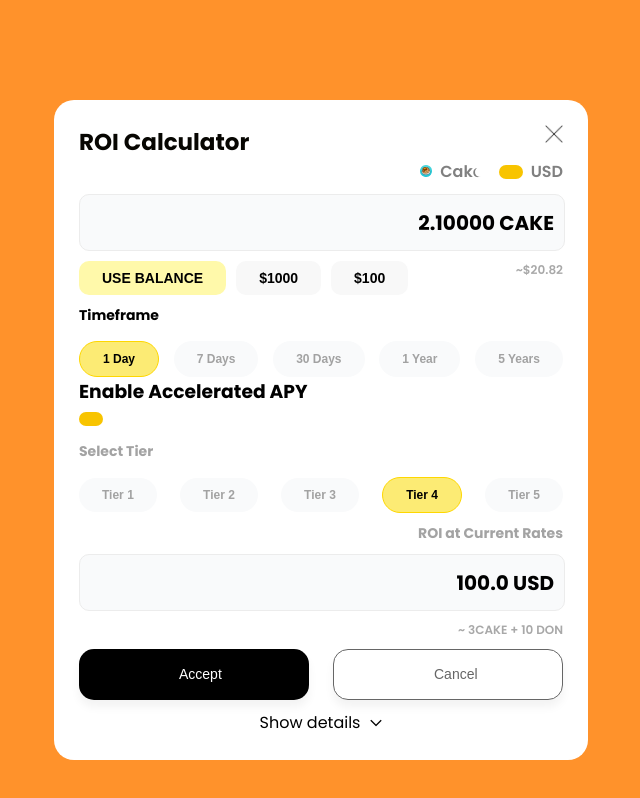
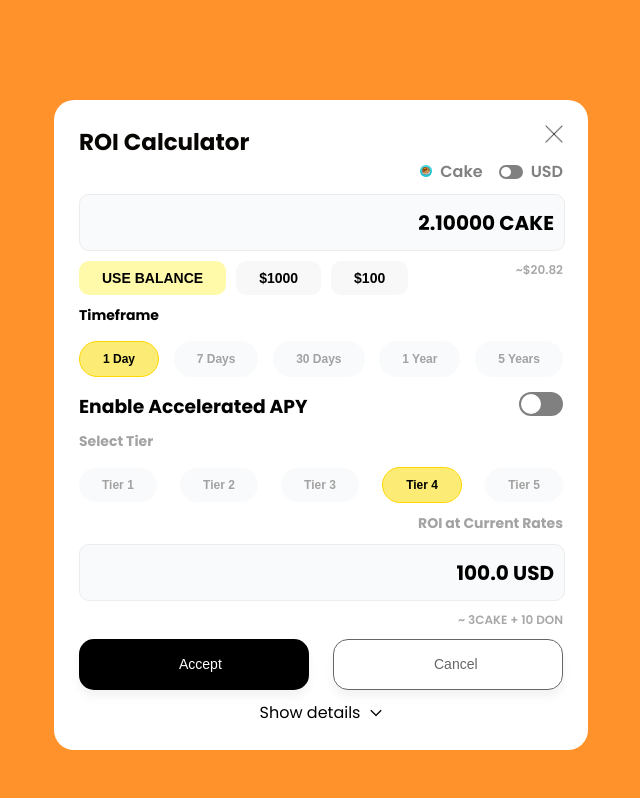
Before and after one commit to kunal-gulati-dev/roi_calc, a React (Create React App) app: page / in a window 1280 px wide. Shown: the whole page, without its empty margins (319-959 px from the left). Built offline with nearby package versions, Linux system fonts and the light colour scheme.

Commit message:
completed the design

```diff
--- a/src/components/Roi.js
+++ b/src/components/Roi.js
@@ -40,10 +40,8 @@
           </div>
           <div className="currency">
             <div className="currency-switch">
-              <label class="switch">
-                <input type="checkbox" />
-                <span class="slider round"></span>
-              </label>
+              <input type="checkbox" id="currency-switch" className='currency-input' />
+              <label for="currency-switch" className='currency-label'></label>
             </div>
             <p>USD</p>
           </div>
@@ -83,10 +81,8 @@
         <div className="section section-accelerate">
           <h3>Enable Accelerated APY</h3>
           <div className="accelerate-switch">
-            <label class="switch">
-              <input type="checkbox" />
-              <span class="slider round"></span>
-            </label>
+            <input type="checkbox" id="switch" />
+            <label for="switch"></label>
           </div>
         </div>
 
--- a/src/index.css
+++ b/src/index.css
@@ -94,63 +94,51 @@
   column-gap: 0.5rem;
 }
 
-.switch {
-  position: relative;
-  display: inline-block;
+.currency-switch {
+  display: flex;
+  justify-content: flex-start;
+}
+
+.currency-input{
+  height: 0;
+  width: 0;
+  visibility: hidden;
+}
+
+.currency-label {
+  cursor: pointer;
+  text-indent: -9999px;
   width: 24px;
   height: 14px;
-}
-.switch input {
-  opacity: 0;
-  width: 0;
-  height: 0;
+  background: grey;
+  display: block;
+  border-radius: 100px;
+  position: relative;
 }
 
-.slider {
+.currency-label:after {
+  content: '';
   position: absolute;
-  cursor: pointer;
-  top: 6px;
-  left: 0;
-  right: 0;
-  bottom: -6px;
-  background-color: #F8C400;
-  -webkit-transition: .4s;
-  transition: .4s;
+  top: 2px;
+  left: 2px;
+  width: 10px;
+  height: 10px;
+  background: #fff;
+  border-radius: 90px;
+  transition: 0.3s;
 }
 
-.slider:before {
-  position: absolute;
-  content: "";
-  height: 10px;
-  width: 10px;
-  left: -24px;
-  bottom: 2px;
-  background-color: white;
-  -webkit-transition: .4s;
-  transition: .4s;
+.currency-input:checked + .currency-label {
+  background: #F8C400;
 }
 
-
-input:checked + .slider {
-  background-color: #F8C400;
+.currency-input:checked + .currency-label:after {
+  left: calc(100% - 3px);
+  transform: translateX(-100%);
 }
 
-input:focus + .slider {
-  box-shadow: 0 0 1px #F8C400;
-}
-
-input:checked + .slider:before {
-  -webkit-transform: translateX(26px);
-  -ms-transform: translateX(26px);
-  transform: translateX(26px);
-}
-
-.slider.round {
-  border-radius: 34px;
-}
-
-.slider.round:before {
-  border-radius: 50%;
+.currency-label:active:after {
+  width: 10px;
 }
 
 .second-section .currency p {
@@ -388,3 +376,58 @@
 
   color: #A3A3A3;
 }
+
+.section-accelerate {
+  margin-top: 15px;
+  display: flex;
+  justify-content: space-between;
+}
+
+.accelerate-switch {
+  display: flex;
+  justify-content: flex-start;
+}
+
+
+
+input[type=checkbox]{
+  height: 0;
+  width: 0;
+  visibility: hidden;
+}
+
+label {
+  cursor: pointer;
+  text-indent: -9999px;
+  width: 44px;
+  height: 24px;
+  background: grey;
+  display: block;
+  border-radius: 100px;
+  position: relative;
+}
+
+label:after {
+  content: '';
+  position: absolute;
+  top: 2px;
+  left: 2px;
+  width: 20px;
+  height: 20px;
+  background: #fff;
+  border-radius: 90px;
+  transition: 0.3s;
+}
+
+input:checked + label {
+  background: #F8C400;
+}
+
+input:checked + label:after {
+  left: calc(100% - 3px);
+  transform: translateX(-100%);
+}
+
+label:active:after {
+  width: 30px;
+}
```
